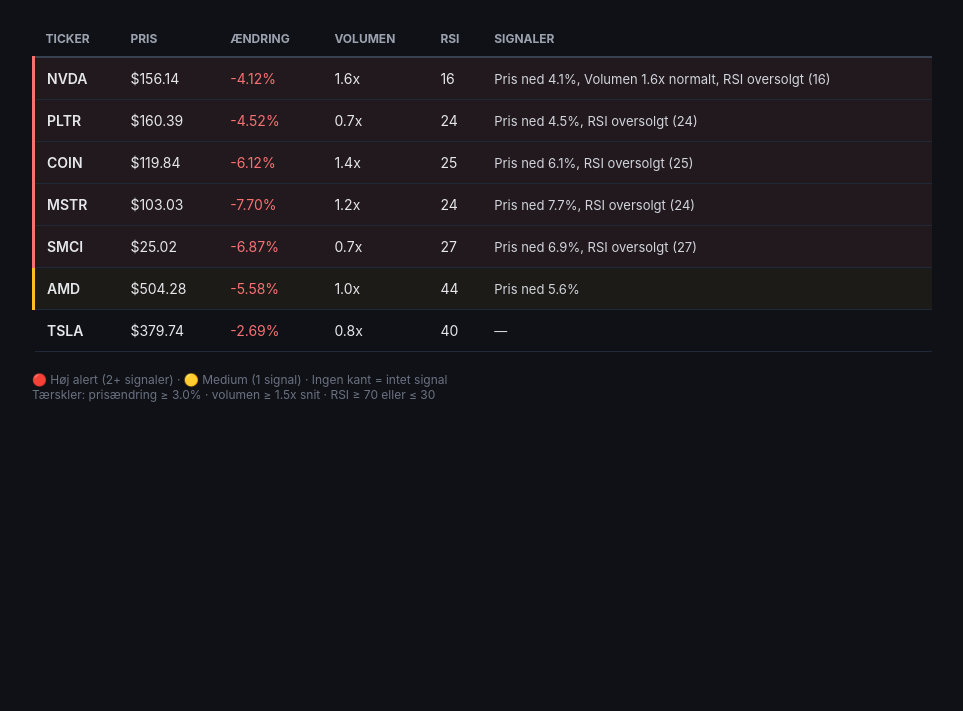
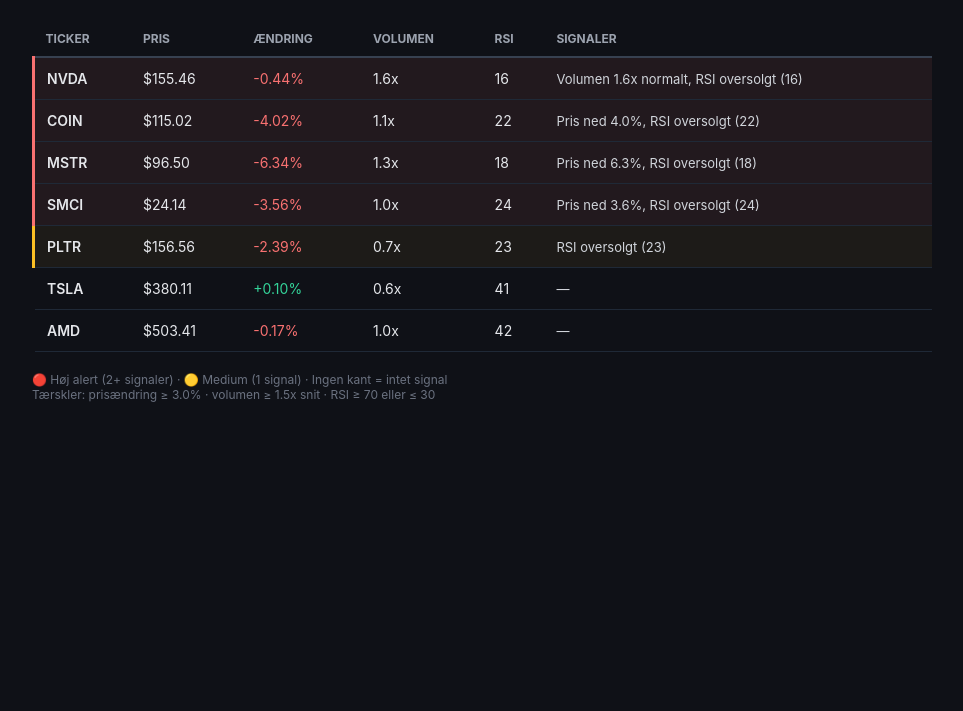
Before and after one commit to jonaskallmayer-cmyk/Stock-monitor, a plain HTML site: page index.html in a window 1280 px wide. Shown: the part 89-800 px from the top of the page, without its empty margins (158-1121 px from the left). Drawn offline with Linux system fonts and the light colour scheme.

Commit message:
deploy: 73c3413c51cdaa417ef7cde16b9e26f3617de445

```diff
--- a/index.html
+++ b/index.html
@@ -37,7 +37,7 @@
 </head>
 <body>
     <h1>📊 Aktie-overvågning</h1>
-    <div class="timestamp">Sidst opdateret: 16-11-2026 22:46:37</div>
+    <div class="timestamp">Sidst opdateret: 17-11-2026 21:33:32</div>
     <table>
         <tr>
             <th>Ticker</th>
@@ -50,58 +50,58 @@
 
         <tr class="alert-high">
             <td class="ticker">NVDA</td>
-            <td>$156.14</td>
-            <td class="negative">-4.12%</td>
+            <td>$155.46</td>
+            <td class="negative">-0.44%</td>
             <td>1.6x</td>
             <td>16</td>
-            <td class="signals">Pris ned 4.1%, Volumen 1.6x normalt, RSI oversolgt (16)</td>
-        </tr>
-        <tr class="alert-high">
-            <td class="ticker">PLTR</td>
-            <td>$160.39</td>
-            <td class="negative">-4.52%</td>
-            <td>0.7x</td>
-            <td>24</td>
-            <td class="signals">Pris ned 4.5%, RSI oversolgt (24)</td>
+            <td class="signals">Volumen 1.6x normalt, RSI oversolgt (16)</td>
         </tr>
         <tr class="alert-high">
             <td class="ticker">COIN</td>
-            <td>$119.84</td>
-            <td class="negative">-6.12%</td>
-            <td>1.4x</td>
-            <td>25</td>
-            <td class="signals">Pris ned 6.1%, RSI oversolgt (25)</td>
+            <td>$115.02</td>
+            <td class="negative">-4.02%</td>
+            <td>1.1x</td>
+            <td>22</td>
+            <td class="signals">Pris ned 4.0%, RSI oversolgt (22)</td>
         </tr>
         <tr class="alert-high">
             <td class="ticker">MSTR</td>
-            <td>$103.03</td>
-            <td class="negative">-7.70%</td>
-            <td>1.2x</td>
-            <td>24</td>
-            <td class="signals">Pris ned 7.7%, RSI oversolgt (24)</td>
+            <td>$96.50</td>
+            <td class="negative">-6.34%</td>
+            <td>1.3x</td>
+            <td>18</td>
+            <td class="signals">Pris ned 6.3%, RSI oversolgt (18)</td>
         </tr>
         <tr class="alert-high">
             <td class="ticker">SMCI</td>
-            <td>$25.02</td>
-            <td class="negative">-6.87%</td>
-            <td>0.7x</td>
-            <td>27</td>
-            <td class="signals">Pris ned 6.9%, RSI oversolgt (27)</td>
+            <td>$24.14</td>
+            <td class="negative">-3.56%</td>
+            <td>1.0x</td>
+            <td>24</td>
+            <td class="signals">Pris ned 3.6%, RSI oversolgt (24)</td>
         </tr>
         <tr class="alert-medium">
-            <td class="ticker">AMD</td>
-            <td>$504.28</td>
-            <td class="negative">-5.58%</td>
-            <td>1.0x</td>
-            <td>44</td>
-            <td class="signals">Pris ned 5.6%</td>
+            <td class="ticker">PLTR</td>
+            <td>$156.56</td>
+            <td class="negative">-2.39%</td>
+            <td>0.7x</td>
+            <td>23</td>
+            <td class="signals">RSI oversolgt (23)</td>
         </tr>
         <tr class="alert-none">
             <td class="ticker">TSLA</td>
-            <td>$379.74</td>
-            <td class="negative">-2.69%</td>
-            <td>0.8x</td>
-            <td>40</td>
+            <td>$380.11</td>
+            <td class="positive">+0.10%</td>
+            <td>0.6x</td>
+            <td>41</td>
+            <td class="signals">—</td>
+        </tr>
+        <tr class="alert-none">
+            <td class="ticker">AMD</td>
+            <td>$503.41</td>
+            <td class="negative">-0.17%</td>
+            <td>1.0x</td>
+            <td>42</td>
             <td class="signals">—</td>
         </tr>
     </table>
```
